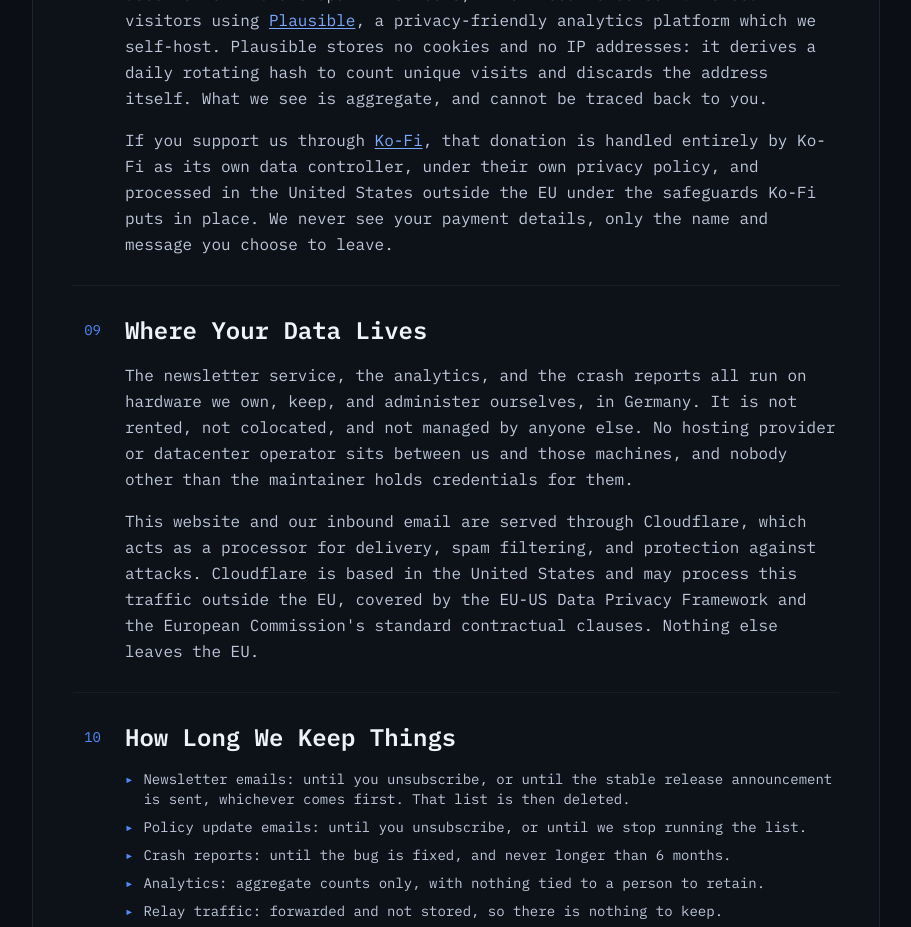
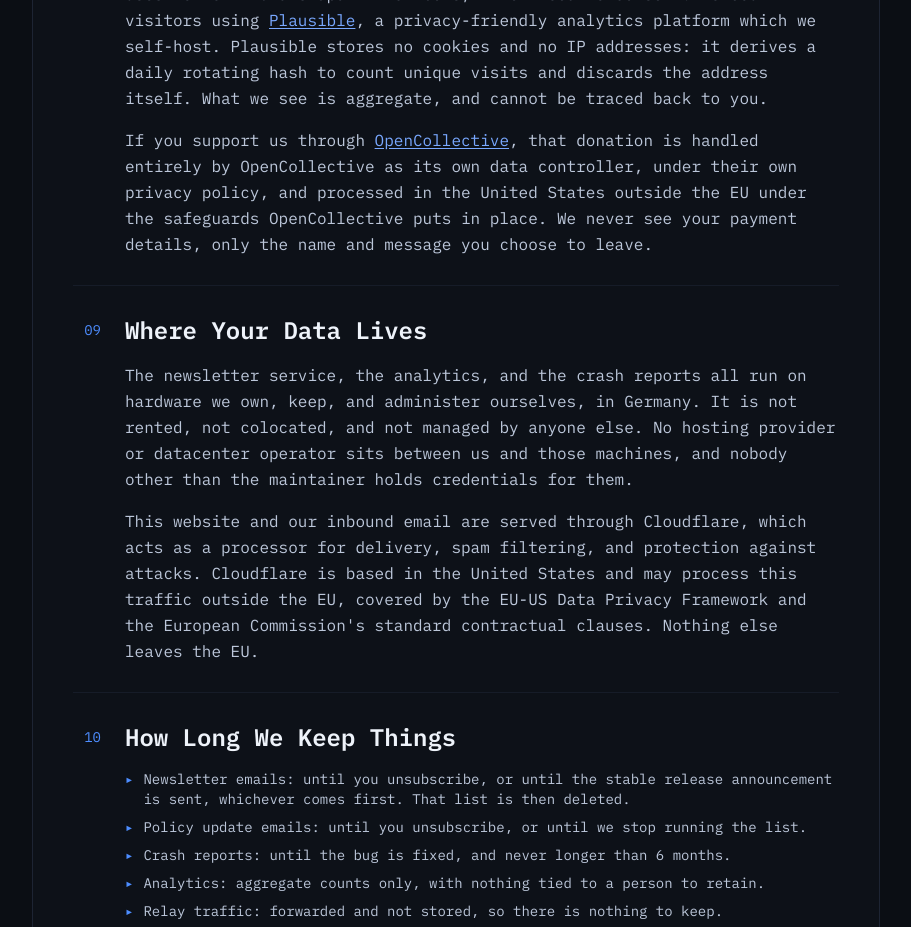
Before and after one commit to KursalChat/Website, a SvelteKit app: page /privacy in a window 1280 px wide. Shown: the part 3740-4667 px from the top of the page, without its empty margins (184-1095 px from the left). Built offline with nearby package versions, Linux system fonts and the light colour scheme.

Commit message:
OpenCollective and static redirects

```diff
--- a/src/lib/components/FAQ.svelte
+++ b/src/lib/components/FAQ.svelte
@@ -16,7 +16,7 @@
     {
       question: "What's the business model?",
       answer:
-        'Nothing! Kursal isn\'t designed to make money as it is a personal project. We just wanted to experiment with decentralization and Rust and it is amazing! So nope, free forever! If you want to financially support us, you could check out <a href="https://ko-fi.com/kursal" target="_blank" rel="noopener noreferrer" class="underline">our Ko-Fi</a>.',
+        'Nothing! Kursal isn\'t designed to make money as it is a personal project. We just wanted to experiment with decentralization and Rust and it is amazing! So nope, free forever! If you want to financially support us, you could check out <a href="https://opencollective.com/kursal" target="_blank" rel="noopener noreferrer" class="underline">our OpenCollective</a>.',
     },
     {
       question: "What data do you collect?",
--- a/src/routes/privacy/+page.svelte
+++ b/src/routes/privacy/+page.svelte
@@ -275,14 +275,14 @@
     <p>
       If you support us through
       <a
-        href="https://ko-fi.com/kursal"
+        href="https://opencollective.com/kursal"
         target="_blank"
         rel="noopener noreferrer"
         class="text-accent-400 underline underline-offset-2 hover:text-accent-300"
-        >Ko-Fi</a
-      >, that donation is handled entirely by Ko-Fi as its own data controller,
+        >OpenCollective</a
+      >, that donation is handled entirely by OpenCollective as its own data controller,
       under their own privacy policy, and processed in the United States outside
-      the EU under the safeguards Ko-Fi puts in place. We never see your payment
+      the EU under the safeguards OpenCollective puts in place. We never see your payment
       details, only the name and message you choose to leave.
     </p>
   </DocSection>
```
Also changed, not shown: static/.well-known/security.txt, 1 other file (tests, documents, lock files or other folders).
